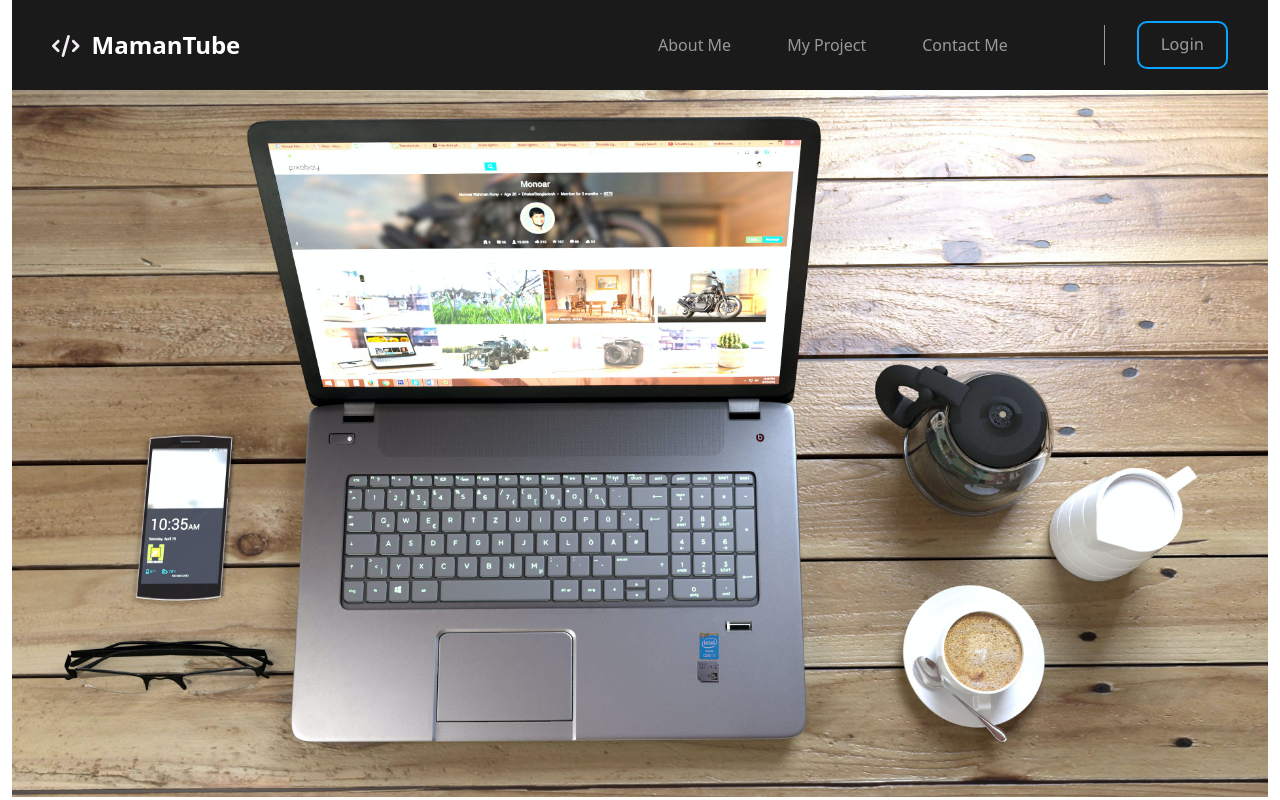
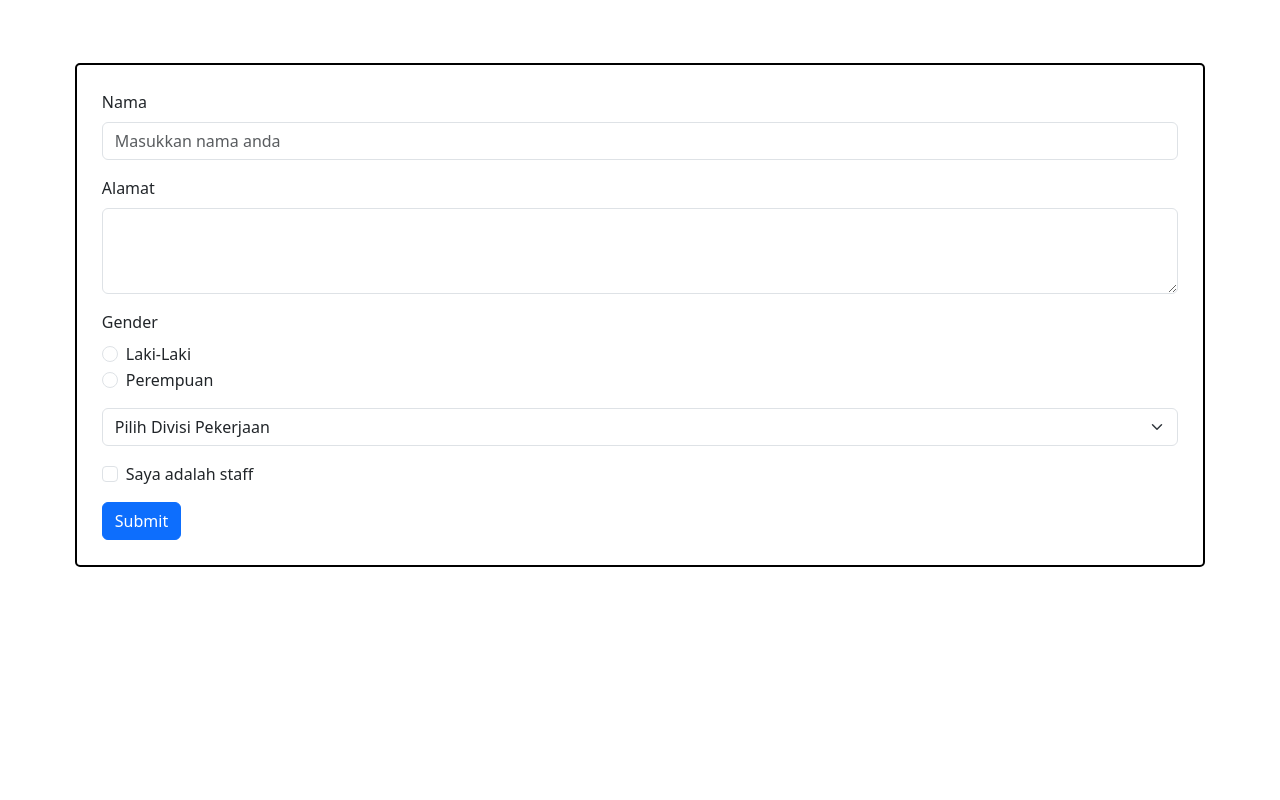
Before and after one commit to mamantube/eduwork-task, a React (Create React App) app: page / in a window 1280 px wide. Shown: the top 800 px of the page. Built offline with nearby package versions, Linux system fonts and the light colour scheme; a web font is replaced by a local one.

Commit message:
coba tugas form validation

```diff
--- a/src/App.js
+++ b/src/App.js
@@ -1,19 +1,21 @@
 import 'bootstrap/dist/css/bootstrap.min.css';
-import AboutMe from './components/about/AboutMe.jsx';
-import ContactMe from './components/contact/ContactMe.jsx';
-import Header from "./components/header/Header.jsx"
-import MyProject from './components/myproject/MyProject.jsx';
-import "./index.css"
+// import AboutMe from './components/about/AboutMe.jsx';
+// import ContactMe from './components/contact/ContactMe.jsx';
+// import Header from "./components/header/Header.jsx"
+// import MyProject from './components/myproject/MyProject.jsx';
+import FormData from "./components/form/FormData.jsx"
+// import "./index.css"
 
 
 function App() {
   return (
-    <body>
-      <Header />
+    <div>
+      {/* <Header />
       <AboutMe />
       <MyProject />
-      <ContactMe />
-    </body>
+      <ContactMe /> */}
+      <FormData />
+    </div>
   );
 }
 
--- /dev/null
+++ b/src/components/form/FormData.css
@@ -0,0 +1,6 @@
+.form-box {
+    margin: 5%;
+    padding: 25px;
+    border: 2px solid black;
+    border-radius: 5px;
+}
--- /dev/null
+++ b/src/components/form/FormData.jsx
@@ -0,0 +1,84 @@
+import { Form, Col, Row, Button, Container} from "react-bootstrap";
+import "./FormData.css";
+import React from "react";
+
+
+class FormData extends React.Component {
+    state = {
+        nama: "",
+        alamat: "",
+        gender: "",
+        divisi: "",
+        staff: false
+    }
+    handleSubmit = (e) => {
+        e.preventDefault();
+        alert(`
+        nama: ${this.state.nama}
+        alamat: ${this.state.alamat}
+        gender: ${this.state.gender}
+        divisi: ${this.state.divisi}
+        staff: ${this.state.staff ? "YES" : "NO"}
+        `)
+        this.setState({
+            nama: "",
+            alamat: "",
+            gender: "",
+            divisi: "",
+            staff: false
+        })
+    }
+    render() {
+        return (
+            <Container fluid>
+                <Form className="form-box" onSubmit={this.handleSubmit}>
+                    {/* <Row className="mb-3">
+                        <Form.Group as={Col} controlId="formGridEmail">
+                            <Form.Label>Email</Form.Label>
+                            <Form.Control type="email" placeholder="Masukkan Email" />
+                        </Form.Group>
+
+                        <Form.Group as={Col} controlId="formGridPassword">
+                            <Form.Label>Password</Form.Label>
+                            <Form.Control type="password" placeholder="Masukkan Password" />
+                        </Form.Group>
+                    </Row> */}
+
+                    <Form.Group className="mb-3" controlId="exampleForm.ControlTextarea1">
+                        <Form.Label>Nama</Form.Label>
+                        <Form.Control type="text" placeholder="Masukkan nama anda" name="nama" onChange={ e => this.setState({nama: e.target.value})} value={this.state.nama} />
+                    </Form.Group>
+
+                    <Form.Group className="mb-3" controlId="exampleForm.ControlTextarea1" onChange={ e => this.setState({alamat: e.target.value})}>
+                        <Form.Label>Alamat</Form.Label>
+                        <Form.Control as="textarea" rows={3} name="alamat" value={this.state.alamat}/>
+                    </Form.Group>
+
+                    <Form.Group className="mb-3" id="formGridCheckBox" >
+                        <Form.Label>Gender</Form.Label>
+                        <Form.Check name="gender" required label="Laki-Laki" type='radio' onChange={ e => this.setState({gender: e.target.value})} defaultChecked={this.state.gender} />
+                        <Form.Check name="gender" required label="Perempuan" type='radio' onChange={ e => this.setState({gender: e.target.value})} defaultChecked={this.state.gender} />
+                    </Form.Group>
+
+                    <Form.Select aria-label="Default select example" className="mb-3" name="divisi" onChange={ e => this.setState({divisi: e.target.value})} >
+                        <Form.Label>Divisi</Form.Label>
+                        <option>Pilih Divisi Pekerjaan</option>
+                        <option defaultValue={this.state.divisi} >Front End Developer</option>
+                        <option defaultValue={this.state.divisi} >Back-End Developer</option>
+                        <option defaultValue={this.state.divisi} >Development dan Operations</option>
+                    </Form.Select>
+
+                    <Form.Group className="mb-3" id="formGridCheckbox">
+                        <Form.Check type="checkbox" label="Saya adalah staff" value="true" name="staff" checked={this.state.staff} onChange={ e => this.setState({staff: e.target.checked})} defaultChecked={this.state.staff} />
+                    </Form.Group>
+
+                    <Button variant="primary" type="submit">
+                        Submit
+                    </Button>
+                </Form>
+            </Container>
+        )
+    }
+};
+
+export default FormData;
--- a/src/index.js
+++ b/src/index.js
@@ -1,6 +1,6 @@
 import React from 'react';
 import ReactDOM from 'react-dom/client';
-import './index.css';
+// import './index.css';
 import App from './App';
 import reportWebVitals from './reportWebVitals';
 
```
